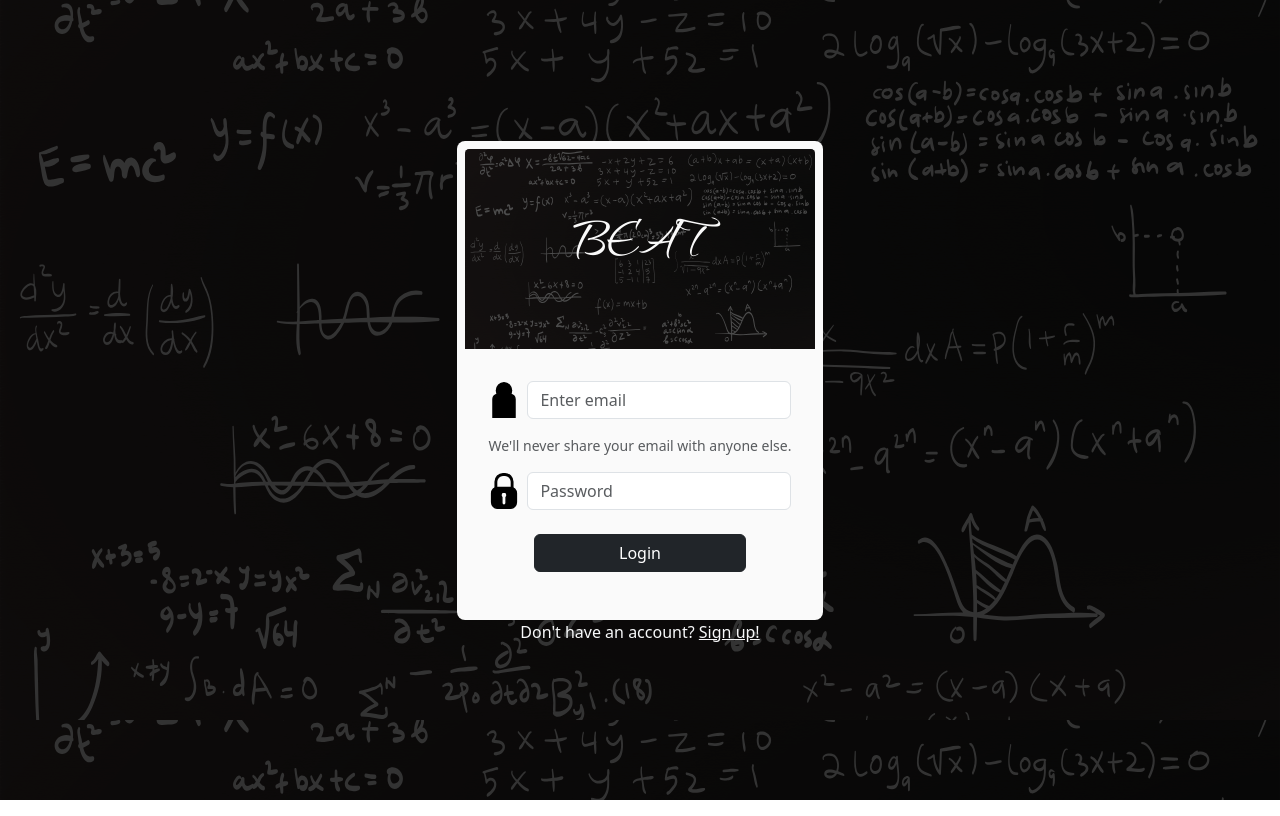
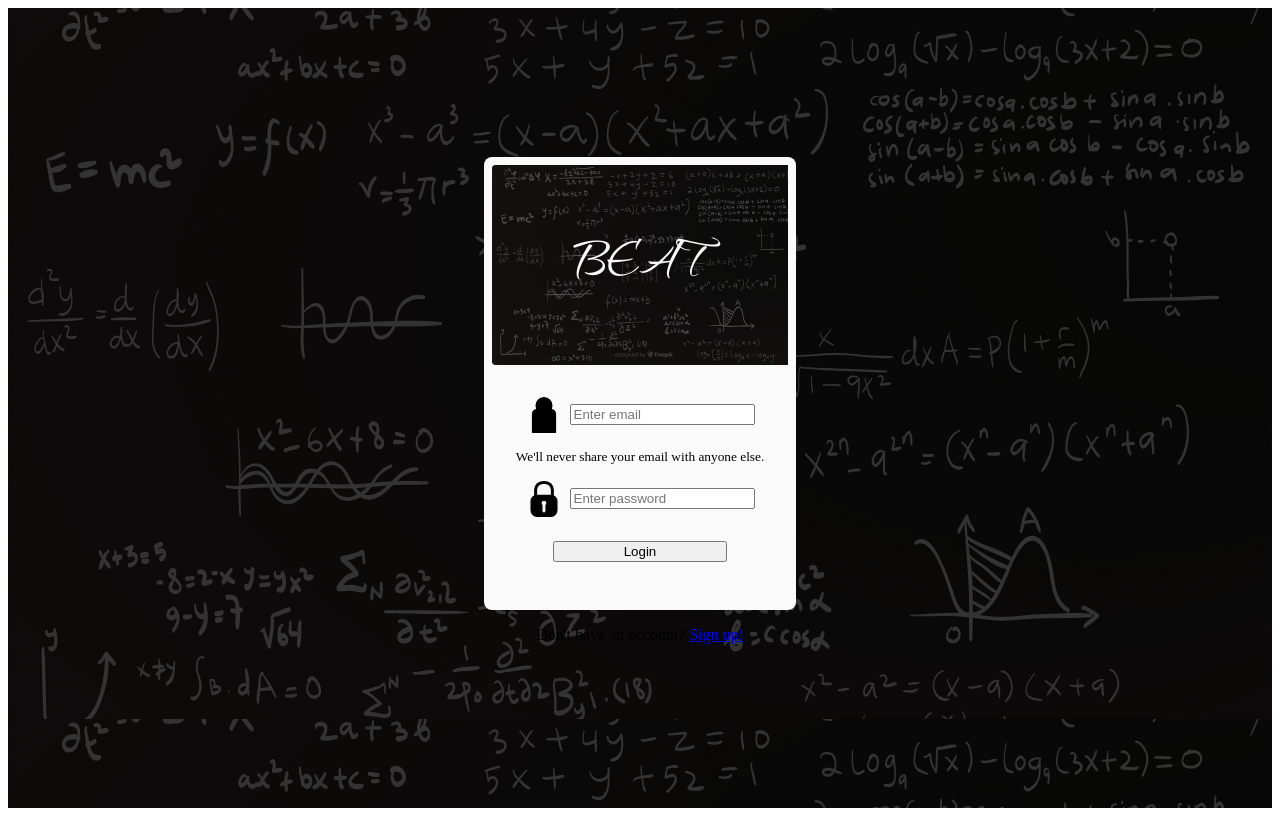
Before and after one commit to amirgholizad/BEAT, a React (Vite) app: page /login in a window 1280 px wide. Built offline with nearby package versions, Linux system fonts and the light colour scheme; no server answers.

Commit message:
revert bootstrap

```diff
--- a/package.json
+++ b/package.json
@@ -11,7 +11,6 @@
   },
   "dependencies": {
     "axios": "^1.7.9",
-    "bootstrap": "^5.3.3",
     "crypto-js": "^4.2.0",
     "dotenv": "^16.4.7",
     "react": "^18.3.1",
--- a/src/components/Login/Login.jsx
+++ b/src/components/Login/Login.jsx
@@ -179,7 +179,7 @@ function Login({ path }) {
             <img src={userIcon} alt="user icon" />
             <input
               name="email"
-              type="email"
+              type="text"
               value={formData.email}
               className={
                 inputInvalid.email
@@ -188,7 +188,9 @@ function Login({ path }) {
               }
               id="email"
               aria-describedby="emailHelp"
-              placeholder="Enter email"
+              placeholder={
+                inputInvalid.email ? validationMessages.email : "Enter email"
+              }
               onChange={handleChange}
             />
           </div>
@@ -212,7 +214,11 @@ function Login({ path }) {
                   : "" + " form-control login-form-control"
               }
               id="password"
-              placeholder="Password"
+              placeholder={
+                inputInvalid.password
+                  ? validationMessages.password
+                  : "Enter password"
+              }
               onChange={handleChange}
             />
           </div>
--- a/src/components/Login/Login.scss
+++ b/src/components/Login/Login.scss
@@ -75,6 +75,7 @@
   justify-content: center;
   align-items: center;
   gap: $padding-default/2;
+  margin: $padding-default/2 auto;
   width: 100%;
   &__icon {
     width: $icon-size/2;
@@ -84,3 +85,10 @@
     margin-bottom: 0;
   }
 }
+
+.input--invalid {
+  color: red;
+  border-color: red;
+  box-shadow: none;
+  outline: 0 none;
+}
--- a/src/main.jsx
+++ b/src/main.jsx
@@ -4,9 +4,6 @@ import App from "./App.jsx";
 // Import our custom CSS
 import "../src/styles/partials/_global.scss";
 
-// Import all of Bootstrap's JS
-import * as bootstrap from "bootstrap";
-
 createRoot(document.getElementById("root")).render(
   <StrictMode>
     <App />
--- a/src/styles/partials/_global.scss
+++ b/src/styles/partials/_global.scss
@@ -1,5 +1,3 @@
-@import "bootstrap/scss/bootstrap";
-
 label {
   color: white;
 }
```
Also changed, not shown: 1 other file (tests, documents, lock files or other folders).
